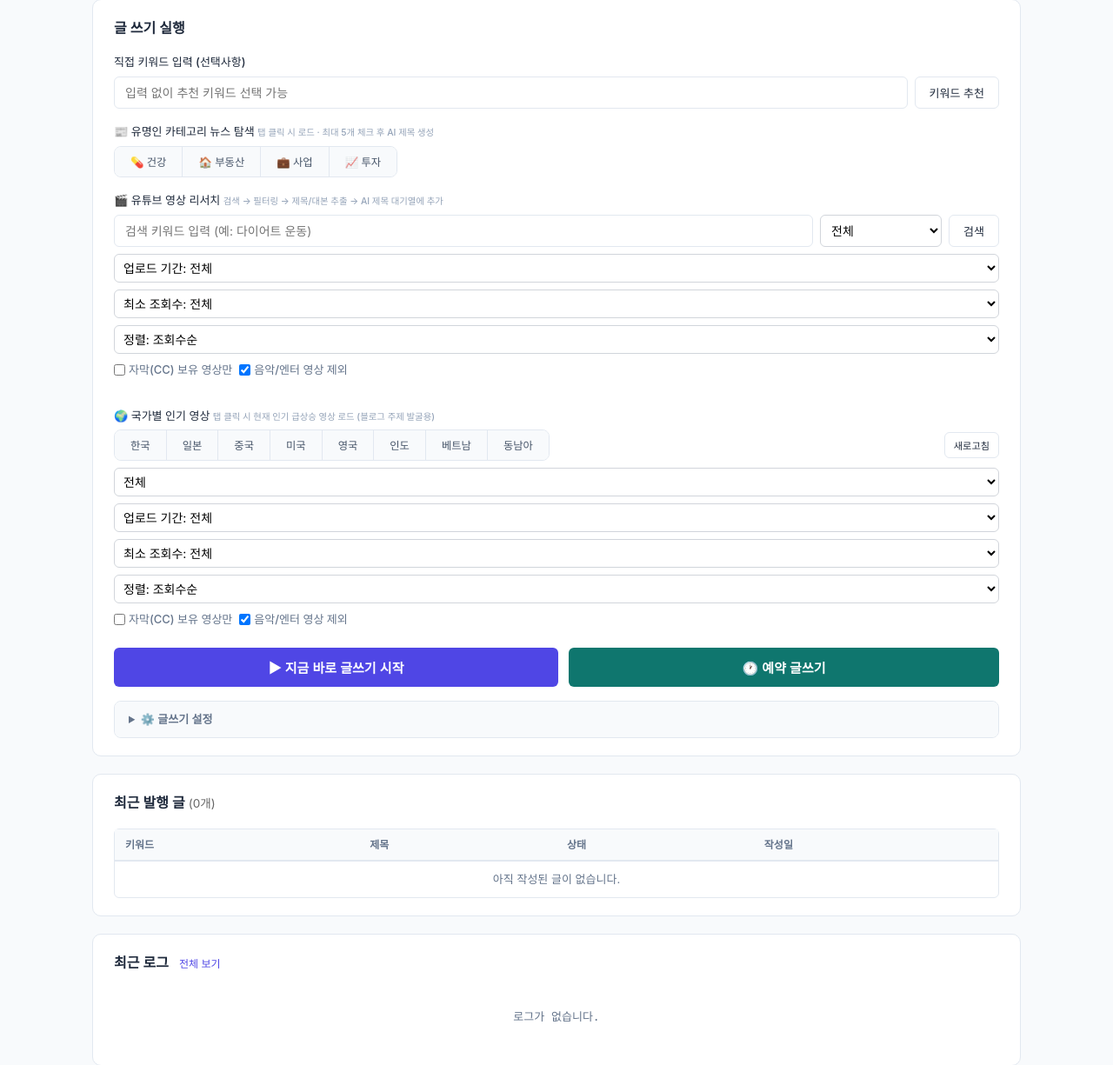
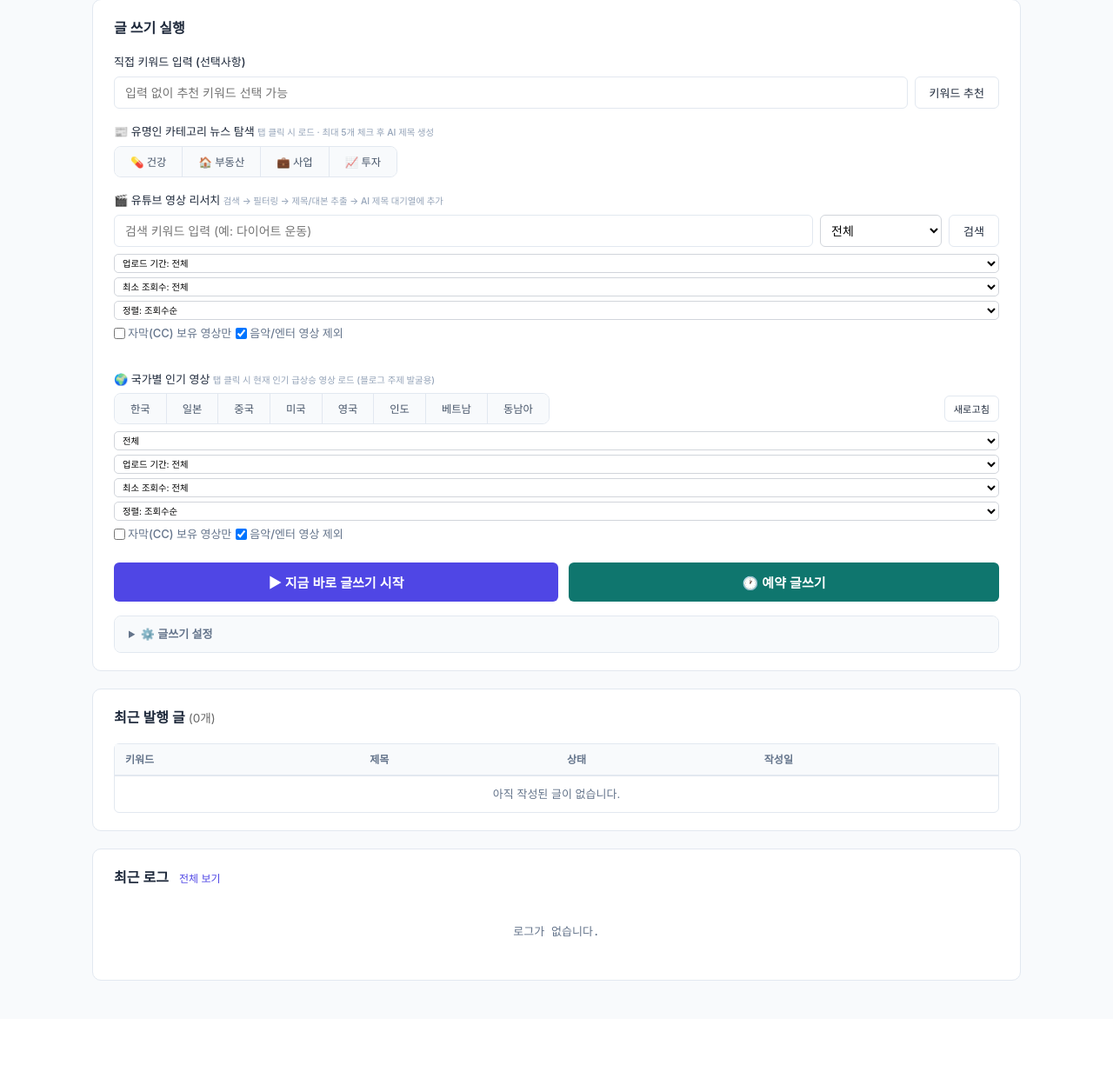
Before and after one commit to hkno3/blog-auto, a Flask app: page / in a window 1280 px wide. Shown: the part 436-1661 px from the top of the page at 87% size. After the commit the page ends 1564 px from the top, so only its background shows below. Run offline with Flask 3, Linux system fonts and the light colour scheme; data that the repository does not hold is empty.

Commit message:
유튜브 필터 UI 요소 크기 축소 - 원래 레이아웃 유지하며 컴팩트하게
select/checkbox의 패딩과 글자 크기를 줄여 필터 줄이 한눈에 들어오도록
개선. 라벨 텍스트는 그대로 유지하고 줄바꿈(flex-wrap) 레이아웃을 유지해
가로 스크롤 없이 자연스럽게 여러 줄로 표시되도록 함.

https://claude.ai/code/session_01TesEHzxAGd97tm69mCJipG

```diff
--- a/templates/index.html
+++ b/templates/index.html
@@ -140,28 +140,28 @@
       </select>
       <button class="btn-secondary" onclick="searchYoutube()" style="flex-shrink:0;">검색</button>
     </div>
-    <div style="display:flex;flex-wrap:wrap;gap:8px;align-items:center;margin-top:8px;font-size:0.82em;">
-      <select id="yt-period" onchange="searchYoutube()" style="padding:6px;border:1px solid #d1d5db;border-radius:6px;">
+    <div style="display:flex;flex-wrap:wrap;gap:5px;align-items:center;margin-top:8px;font-size:0.74em;">
+      <select id="yt-period" onchange="searchYoutube()" style="padding:3px 5px;border:1px solid #d1d5db;border-radius:5px;font-size:1em;">
         <option value="all">업로드 기간: 전체</option>
         <option value="24h">최근 1일</option>
         <option value="7d">최근 1주일</option>
         <option value="30d">최근 1개월</option>
         <option value="90d">최근 3개월</option>
       </select>
-      <select id="yt-min-views" onchange="searchYoutube()" style="padding:6px;border:1px solid #d1d5db;border-radius:6px;">
+      <select id="yt-min-views" onchange="searchYoutube()" style="padding:3px 5px;border:1px solid #d1d5db;border-radius:5px;font-size:1em;">
         <option value="0">최소 조회수: 전체</option>
         <option value="10000">1만 이상</option>
         <option value="100000">10만 이상</option>
         <option value="1000000">100만 이상</option>
       </select>
-      <select id="yt-sort" onchange="searchYoutube()" style="padding:6px;border:1px solid #d1d5db;border-radius:6px;">
+      <select id="yt-sort" onchange="searchYoutube()" style="padding:3px 5px;border:1px solid #d1d5db;border-radius:5px;font-size:1em;">
         <option value="views">정렬: 조회수순</option>
         <option value="recent">정렬: 최신 업로드순</option>
       </select>
-      <label style="display:flex;align-items:center;gap:4px;cursor:pointer;color:#64748b;">
+      <label style="display:flex;align-items:center;gap:3px;cursor:pointer;color:#64748b;white-space:nowrap;">
         <input type="checkbox" id="yt-captions-only" onchange="searchYoutube()"> 자막(CC) 보유 영상만
       </label>
-      <label style="display:flex;align-items:center;gap:4px;cursor:pointer;color:#64748b;">
+      <label style="display:flex;align-items:center;gap:3px;cursor:pointer;color:#64748b;white-space:nowrap;">
         <input type="checkbox" id="yt-exclude-music" checked onchange="searchYoutube()"> 음악/엔터 영상 제외
       </label>
     </div>
@@ -182,33 +182,33 @@
         <button class="btn-secondary" onclick="reloadYtTrending()" style="font-size:0.8em;padding:6px 10px;">새로고침</button>
       </div>
     </div>
-    <div style="display:flex;flex-wrap:wrap;gap:8px;align-items:center;margin:8px 0;font-size:0.82em;">
-      <select id="yt-trending-type" onchange="reloadYtTrending()" style="padding:6px;border:1px solid #d1d5db;border-radius:6px;">
+    <div style="display:flex;flex-wrap:wrap;gap:5px;align-items:center;margin:8px 0;font-size:0.74em;">
+      <select id="yt-trending-type" onchange="reloadYtTrending()" style="padding:3px 5px;border:1px solid #d1d5db;border-radius:5px;font-size:1em;">
         <option value="all">전체</option>
         <option value="shorts">쇼츠</option>
         <option value="long">롱폼</option>
       </select>
-      <select id="yt-trending-period" onchange="reloadYtTrending()" style="padding:6px;border:1px solid #d1d5db;border-radius:6px;">
+      <select id="yt-trending-period" onchange="reloadYtTrending()" style="padding:3px 5px;border:1px solid #d1d5db;border-radius:5px;font-size:1em;">
         <option value="all">업로드 기간: 전체</option>
         <option value="24h">최근 1일</option>
         <option value="7d">최근 1주일</option>
         <option value="30d">최근 1개월</option>
         <option value="90d">최근 3개월</option>
       </select>
-      <select id="yt-trending-min-views" onchange="reloadYtTrending()" style="padding:6px;border:1px solid #d1d5db;border-radius:6px;">
+      <select id="yt-trending-min-views" onchange="reloadYtTrending()" style="padding:3px 5px;border:1px solid #d1d5db;border-radius:5px;font-size:1em;">
         <option value="0">최소 조회수: 전체</option>
         <option value="10000">1만 이상</option>
         <option value="100000">10만 이상</option>
         <option value="1000000">100만 이상</option>
       </select>
-      <select id="yt-trending-sort" onchange="reloadYtTrending()" style="padding:6px;border:1px solid #d1d5db;border-radius:6px;">
+      <select id="yt-trending-sort" onchange="reloadYtTrending()" style="padding:3px 5px;border:1px solid #d1d5db;border-radius:5px;font-size:1em;">
         <option value="views">정렬: 조회수순</option>
         <option value="recent">정렬: 최신 업로드순</option>
       </select>
-      <label style="display:flex;align-items:center;gap:4px;cursor:pointer;color:#64748b;">
+      <label style="display:flex;align-items:center;gap:3px;cursor:pointer;color:#64748b;white-space:nowrap;">
         <input type="checkbox" id="yt-trending-captions-only" onchange="reloadYtTrending()"> 자막(CC) 보유 영상만
       </label>
-      <label style="display:flex;align-items:center;gap:4px;cursor:pointer;color:#64748b;">
+      <label style="display:flex;align-items:center;gap:3px;cursor:pointer;color:#64748b;white-space:nowrap;">
         <input type="checkbox" id="yt-trending-exclude-music" checked onchange="reloadYtTrending()"> 음악/엔터 영상 제외
       </label>
     </div>
```
